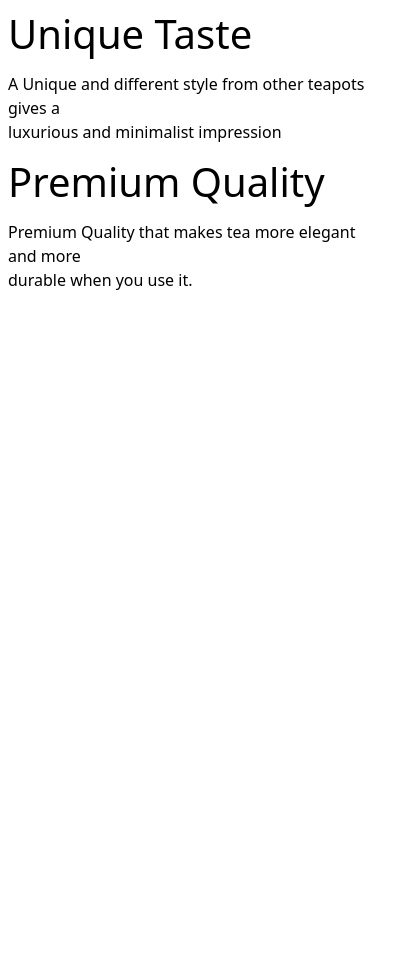
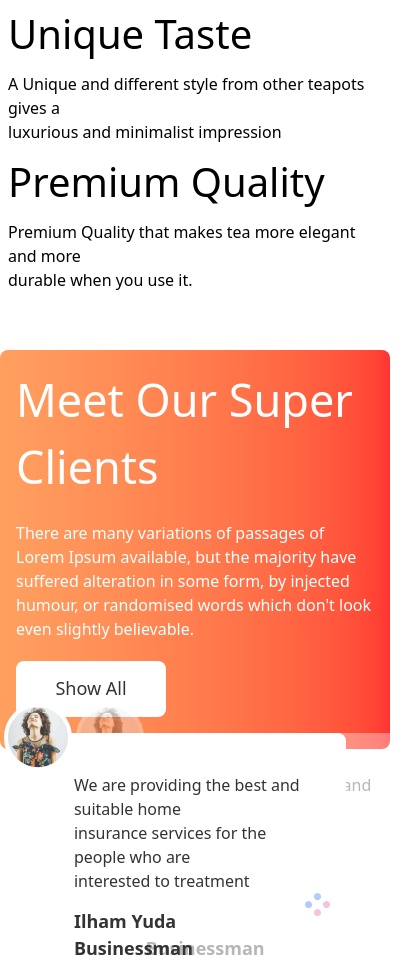
Before and after one commit to md-mridul-ali/tea-house, a plain HTML site: page index.html in a window 390 px wide. Shown: the part 3469-4431 px from the top of the page, 418 px wide, since content can reach past the window. Before the commit the page ends 3769 px from the top, so only its background shows below. Drawn offline with nearby package versions, Linux system fonts and the light colour scheme.

Commit message:
added meet our super client section and responsive

```diff
--- a/index.html
+++ b/index.html
@@ -81,6 +81,45 @@
             </div>
 
           </div>
+
+          <!-- meet our super clients section -->
+          <div class="graet-tea-parrent bg-gradient-to-r from-[#FF8938] to-[#FF0000] opacity-80 md:h-[600px] max-w-[1440px] mx-auto mt-[50px] flex flex-col md:flex-row gap-4 p-4 rounded-lg ">
+            <div class="left-div md:w-1/2 flex justify-center items-center">
+                <div>
+                    <h1 class="text-white text-[45px] mb-5">Meet Our Super <br> Clients</h1>
+                    <p class="text-white mb-5">There are many variations of passages of Lorem Ipsum available, but the majority have suffered alteration in some form, by injected humour, or randomised words which don't look even slightly believable. </p>
+                    <button class="h-[56px] w-[150px] text-[18px] bg-white rounded-lg">Show All</button>
+                </div>
+            </div>
+            <div class="right-div md:w-1/2 relative">
+                <div class="customer review h-[200px] w-[80vw] md:w-[70%] bg-white p-10 rounded-lg absolute top-[27%] left-[5%] z-10">
+                     <p class="mb-[15px]">We are providing the best and suitable home <br> insurance services for the people who are <br> interested to treatment</p>
+                     <h3 class="text-[18px] font-bold ">Ilham Yuda</h3>
+                     <h3 class="text-[18px] font-bold">Businessman</h3>
+                     <div class="absolute -top-[30px] -left-[30px] rounded-full p-1 bg-white">
+                        <img src="./images/client.png" alt="">
+                     </div>
+                     <img src="./images/circles.png" alt="" class="absolute right-4 bottom-4">
+                </div>
+                <div class="customer review h-[200px] w-[80vw] md:w-[70%] bg-white p-10 rounded-lg absolute top-[10%] left-[25%] opacity-20">
+                     <p class="mb-[15px]">We are providing the best and suitable home <br> insurance services for the people who are <br> interested to treatment</p>
+                     <h3 class="text-[18px] font-bold ">Ilham Yuda</h3>
+                     <h3 class="text-[18px] font-bold">Businessman</h3>
+                     <div class="absolute -top-[30px] -left-[30px] rounded-full p-1 bg-white">
+                        <img src="./images/client.png" alt="">
+                     </div>
+                </div>
+                <div class="customer review h-[200px] w-[80vw] md:w-[70%] bg-white p-10 rounded-lg absolute top-[55%] left-[25%] opacity-20">
+                     <p class="mb-[15px]">We are providing the best and suitable home <br> insurance services for the people who are <br> interested to treatment</p>
+                     <h3 class="text-[18px] font-bold ">Ilham Yuda</h3>
+                     <h3 class="text-[18px] font-bold">Businessman</h3>
+                     <div class="absolute -top-[30px] -left-[30px] rounded-full p-1 bg-white">
+                        <img src="./images/client.png" alt="">
+                     </div>
+                </div>
+            </div>
+
+          </div>
     </main>
     <footer>
 
```
